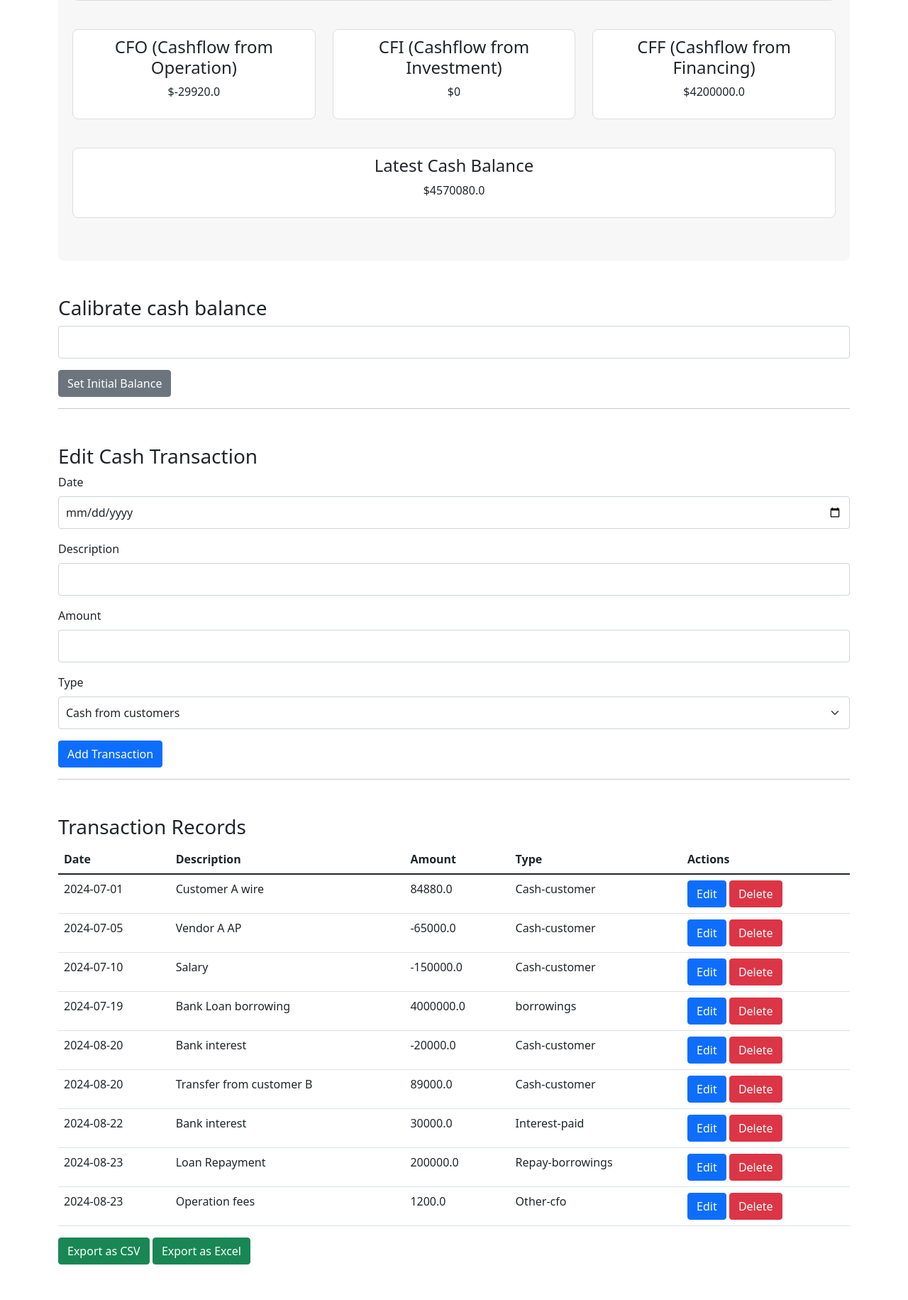
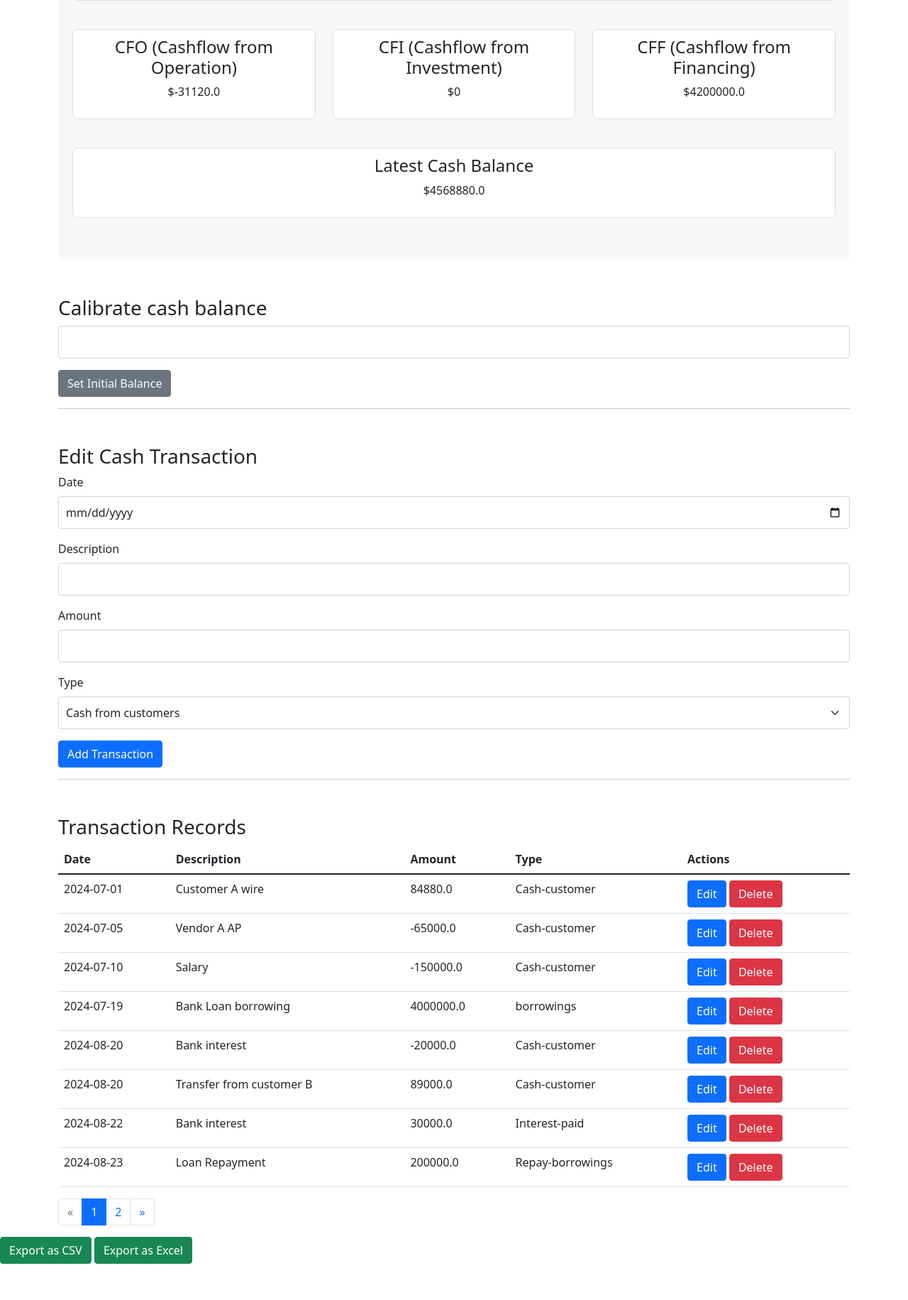
Before and after one commit to raymond0208/CashCatalyst, a Flask app: page /home in a window 1280 px wide. Shown: the part 324-2155 px from the top of the page at 71% size. After the commit the page ends 2104 px from the top, so only its background shows below. Run offline with Flask 3, Linux system fonts and the light colour scheme; a user stored in the database is signed in.

Commit message:
add pagination of record table

```diff
--- a/app.py
+++ b/app.py
@@ -83,6 +83,9 @@
 def home():
     user_status = "Logged In"
 
+    page = request.args.get('page', 1, type=int)
+    per_page = 8
+
     if request.method == 'POST':
         # Handle adding transactions
         transaction = Transaction(
@@ -95,7 +98,7 @@
         db.session.commit()
         return redirect(url_for('home'))
 
-    transactions = Transaction.query.all()
+    transactions = Transaction.query.paginate(page=page, per_page=per_page)
     initial_balance_record = InitialBalance.query.first()
     initial_balance = initial_balance_record.balance if initial_balance_record else 0.0
 
--- a/templates/home.html
+++ b/templates/home.html
@@ -264,6 +264,48 @@
             </table>
         </div>
 
+    <!-- Pagination Controls -->
+    <nav aria-label="Page navigation">
+        <ul class="pagination">
+            {% if transactions.has_prev %}
+            <li class="page-item">
+                <a class="page-link" href="{{ url_for('home', page=transactions.prev_num) }}" aria-label="Previous">
+                    <span aria-hidden="true">&laquo;</span>
+                </a>
+            </li>
+            {% else %}
+            <li class="page-item disabled">
+                <span class="page-link">&laquo;</span>
+            </li>
+            {% endif %}
+
+            {% for page_num in transactions.iter_pages() %}
+            {% if page_num %}
+            {% if page_num == transactions.page %}
+            <li class="page-item active"><span class="page-link">{{ page_num }}</span></li>
+            {% else %}
+            <li class="page-item"><a class="page-link" href="{{ url_for('home', page=page_num) }}">{{ page_num }}</a></li>
+            {% endif %}
+            {% else %}
+            <li class="page-item disabled"><span class="page-link">…</span></li>
+            {% endif %}
+            {% endfor %}
+
+            {% if transactions.has_next %}
+            <li class="page-item">
+                <a class="page-link" href="{{ url_for('home', page=transactions.next_num) }}" aria-label="Next">
+                    <span aria-hidden="true">&raquo;</span>
+                </a>
+            </li>
+            {% else %}
+            <li class="page-item disabled">
+                <span class="page-link">&raquo;</span>
+            </li>
+            {% endif %}
+        </ul>
+    </nav>
+</div>
+
         <!-- Export Buttons -->
         <div class="export-buttons-section">
             <a href="{{  url_for('export', file_type='csv')  }}" class="btn btn-success">Export as CSV</a>
```
